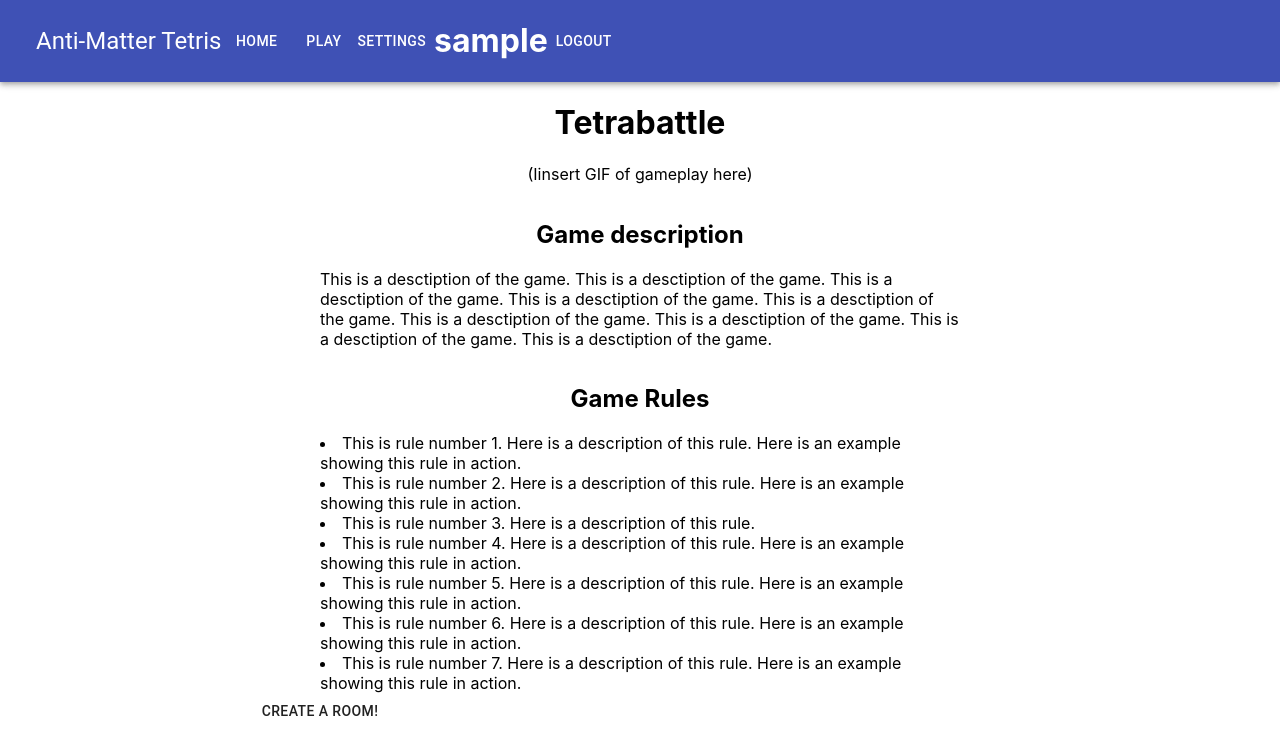
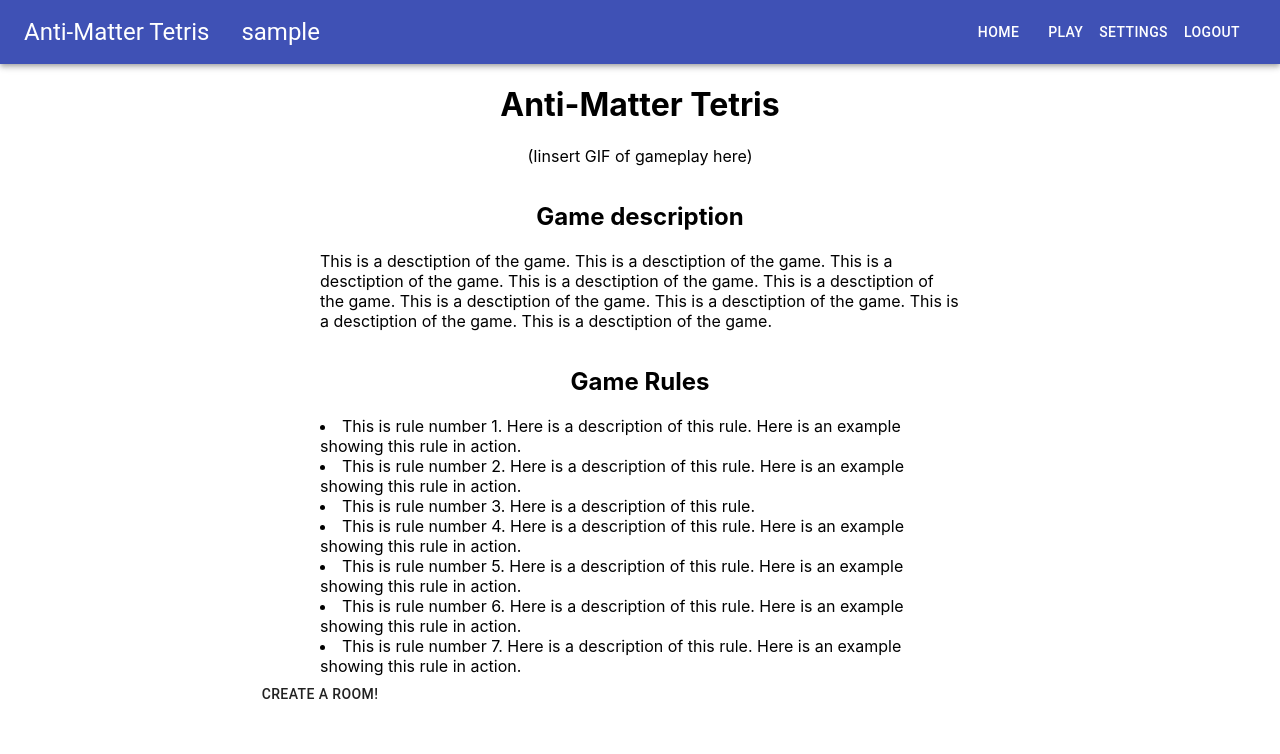
Before and after one commit to ryalsjosh14/tetra-battle, a React (Create React App) app in the folder tetribattle/: page /home in a window 1280 px wide. Shown: the top 754 px of the page. Built offline with nearby package versions, Linux system fonts and the light colour scheme; sample sign-in values are in the browser's storage; what react-unity-webgl would draw is missing.

Commit message:
changed navbar style/functionality/rendering

```diff
--- a/tetribattle/src/App.js
+++ b/tetribattle/src/App.js
@@ -11,9 +11,9 @@ import './App.css';
 
 
 function App() {
-  const [currentUser, setCurrentUser] = useState(null);
+  const [currentUser, setCurrentUser] = useState(JSON.parse(localStorage.getItem('user')));
   //console.log(currentUser.username)
-  // console.log(localStorage.getItem("user"))
+  //console.log(localStorage.getItem("user"))
 
 
   useEffect(() => {
@@ -42,7 +42,7 @@ function App() {
   return (
     <div className="App">
       <UserContext.Provider value={value}>
-        <AppBar /* user={currentUser} */ /> {/* provide different options (login, signup, logout, based on current loggedi n user) */}
+        <AppBar user={currentUser}/>
 
         <Switch>
           <Route exact path="/">
@@ -54,13 +54,11 @@ function App() {
           }}/>
 
           <Route path="/room" render={(props) => {
-            /* return currentUser ? <Room {...props} id={genId()}/> : <Redirect to="/login" />; */
-            return <Room {...props} id={genId()}/>
+            return currentUser ? <Room {...props} id={genId()}/> : <Redirect to="/login" />;
           }}/>
 
-          <Route path="/join_room/:id" render={(props) => { /* CANT GET THIS TO TRIGGER BADBADBAD */
-            /* return currentUser ? <Room {...props} id={genId()}/> : <Redirect to="/login" />; */
-            return <Room {...props} id={null}/> // can pass within url and fetch id from within room
+          <Route path="/join_room/:id" render={(props) => {
+            return currentUser ? <Room {...props} id={null}/> : <Redirect to="/login" />;
           }}/>
 
           <Route path="/login" render={(props) => {
@@ -72,7 +70,7 @@ function App() {
           }}/>
 
           <Route path="/settings" render={(props) => {
-            return <Settings {...props}/>
+            return currentUser ? <Settings {...props} /> : <Redirect to="/login" />;
           }}/>
 
           <Route path='*' component={Home} /> {/*if page not found*/}
--- a/tetribattle/src/NavBar.js
+++ b/tetribattle/src/NavBar.js
@@ -12,10 +12,18 @@ const NavBar = (props) => {
 
   let loginButton;
   if (currentUser){
-    loginButton = (<h1>{currentUser.username}</h1>)
+    loginButton = null;
   }
   else{
-    loginButton = (<Button color="inherit" href="/login" style={{display: 'flex', justifyContent:'flex-end'}}>Login</Button>)
+    loginButton = (<Button color="inherit" href="/login" style={{display: 'flex', justifyContent:'flex-end'}}>Login</Button>);
+  }
+
+  let username;
+  if (currentUser) {
+    username = currentUser.username;
+  }
+  else {
+    username = null;
   }
 
   const LogOut = (props) => { //TODO redirect back to home page after logout
@@ -28,22 +36,36 @@ const NavBar = (props) => {
     <Box sx={{ flexGrow: 1 }}>
       <AppBar position="static"> {/* gives default color */}
         <Toolbar>
-          <IconButton  size="medium" edge="end" color="inherit" aria-label="menu" sx={{ mr: 2 }}>
-            {/* <UserIcon /> */}
-          </IconButton>
+          {/* <IconButton  size="medium" edge="end" color="inherit" aria-label="menu" sx={{ mr: 2 }}>
+          <UserIcon />
+          </IconButton> */}
           <Typography variant="h5" component="div" sx={{ flexGrow: 1 }}>
             Anti-Matter Tetris
           </Typography>
-          <Button color="inherit" href="/home" style={{display: 'flex', justifyContent:'flex-end'}}>Home</Button>
 
-          { currentUser
+          <div style={{position:'relative', left: '2em'}}>
+            <Typography variant="h5" component="div" sx={{ flexGrow: 1 }}>
+              {username}
+            </Typography>
+          </div>
+
+          <div style={{display: 'flex', justifyContent:'flex-end', position:'absolute', right: '2em'}}>
+            <Button color="inherit" href="/home" style={{display: 'flex', justifyContent:'flex-end'}}>Home</Button>
+
+            { currentUser
               ? <Button color="inherit" href="/room" style={{display: 'flex', justifyContent:'flex-end'}}>Play</Button>
-              : <Button title="Please login to play" style={{display: 'flex', color: 'grey', justifyContent:'flex-end'}}>Play</Button>
-          }
+              : <Button title="Please login to play" href="/room" style={{display: 'flex', color: 'grey', justifyContent:'flex-end'}}>Play</Button>
+            }
 
-          <Button color="inherit" href="/settings" style={{display: 'flex', justifyContent:'flex-end'}}>Settings</Button>
-          {loginButton}
-          { currentUser ? <Button color="inherit" style={{display: 'flex', justifyContent:'flex-end'}} onClick={LogOut}> Logout </Button> : <p></p>}
+            { currentUser
+              ? <Button color="inherit" href="/settings" style={{display: 'flex', justifyContent:'flex-end'}}>Settings</Button>
+              : <Button title="Please login to change settings" href="/settings" style={{display: 'flex', color: 'grey', justifyContent:'flex-end'}}>Settings</Button>
+            }
+
+            {loginButton}
+
+            { currentUser ? <Button color="inherit" style={{display: 'flex', justifyContent:'flex-end'}} onClick={LogOut}> Logout </Button> : <p></p>}
+          </div>
         </Toolbar>
       </AppBar>
     </Box>
--- a/tetribattle/src/screens/Home.js
+++ b/tetribattle/src/screens/Home.js
@@ -8,7 +8,7 @@ export default function Home(){
             <Grid item container>
                 <Grid item xs={false} sm={2}/>
                 <Grid item xs={12} sm={8}>
-                    <h1>Tetrabattle</h1>
+                    <h1>Anti-Matter Tetris</h1>
                     <p>(Iinsert GIF of gameplay here)</p>
                 </Grid>
                 <Grid item xs={false} sm={2}/>
```
